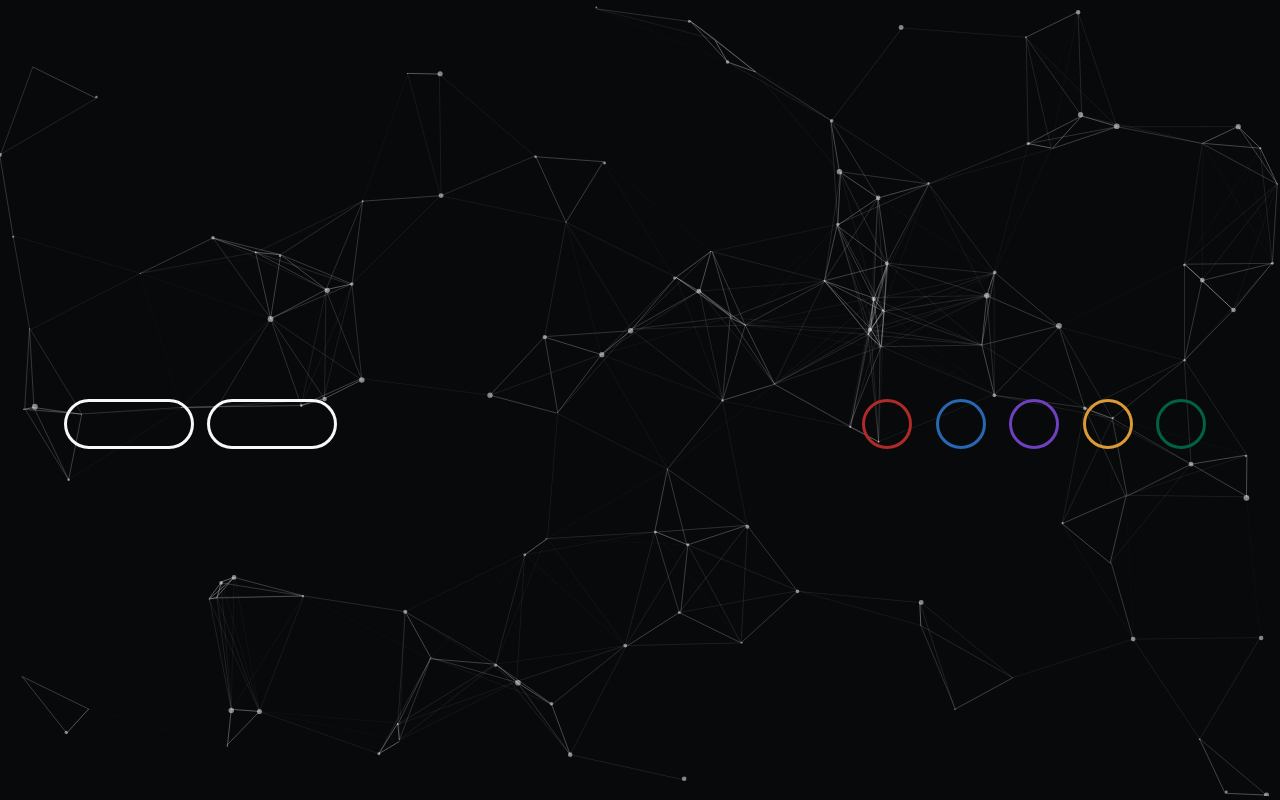
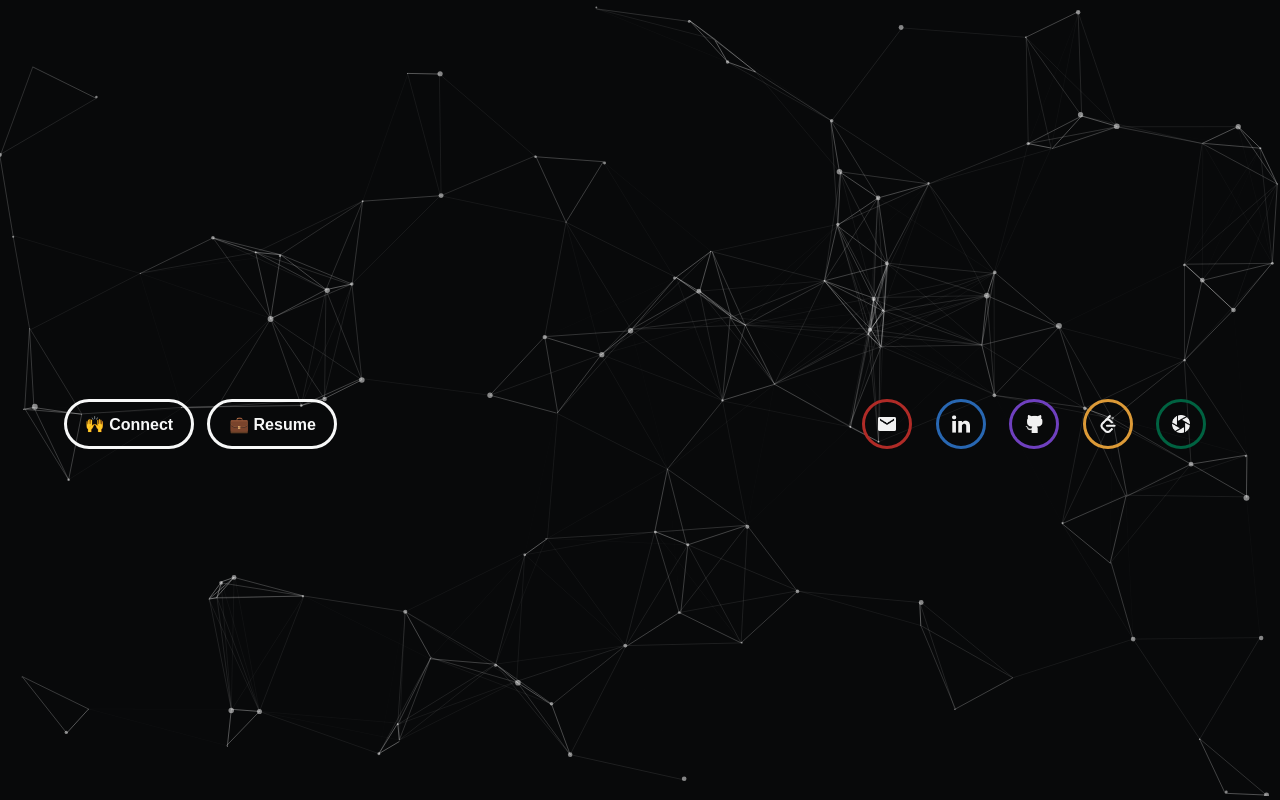
Before and after one commit to kunal-ma/Portfolio, a plain HTML site: page index.html in a window 1280 px wide. Drawn offline with Linux system fonts and the light colour scheme.

Commit message:
feat: update button labels

```diff
--- a/index.html
+++ b/index.html
@@ -40,28 +40,24 @@
             </div>
             <div class="ctn-block ctn-link">
                 <div id="box-left">
-                    <button class="btn-long" type="button" id="connectButton">
-                        <!-- Text for Connect button -->
-                    </button>
-                    <button class="btn-long" type="button" id="resumeButton">
-                        <!-- Text for Resume button -->
-                    </button>
+                    <button class="btn-long" type="button" id="connectButton">🙌 Connect</button>
+                    <button class="btn-long" type="button" id="resumeButton">💼 Resume</button>
                 </div>
                 <div id="box-right">
                     <button class="btn-short" type="button" id="gmail" title="Gmail">
-                        <!-- Icon for Gmail -->
+                        <img src="images/icons/gmail.png" width="18px" alt="Gmail">
                     </button>
                     <button class="btn-short" type="button" id="linkedin" title="LinkedIn">
-                        <!-- Icon for LinkedIn -->
+                        <img src="images/icons/linkedin.png" width="18px" alt="LinkedIn">
                     </button>
                     <button class="btn-short" type="button" id="github" title="GitHub">
-                        <!-- Icon for GitHub -->
+                        <img src="images/icons/github.png" width="18px" alt="GitHub">
                     </button>
                     <button class="btn-short" type="button" id="leetcode" title="LeetCode">
-                        <!-- Icon for LeetCode -->
+                        <img src="images/icons/leetcode.png" width="18px" alt="LeetCode">
                     </button>
                     <button class="btn-short" type="button" id="gallery" title="Gallery">
-                        <!-- Icon for Gallery -->
+                        <img src="images/icons/gallery.png" width="18px" alt="Gallery">
                     </button>
                 </div>
             </div>
```
Also changed, not shown: images/icons/gallery.png (added), images/icons/github.png (added), images/icons/gmail.png (added), images/icons/leetcode.png (added), images/icons/linkedin.png (added).
